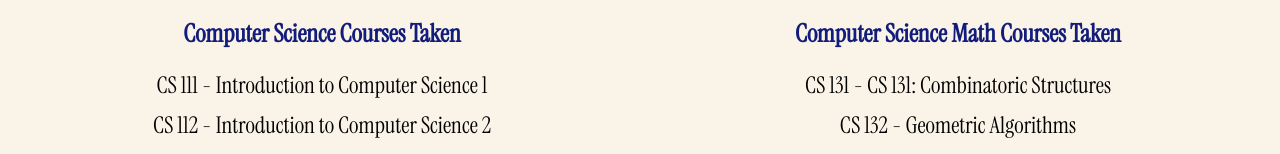
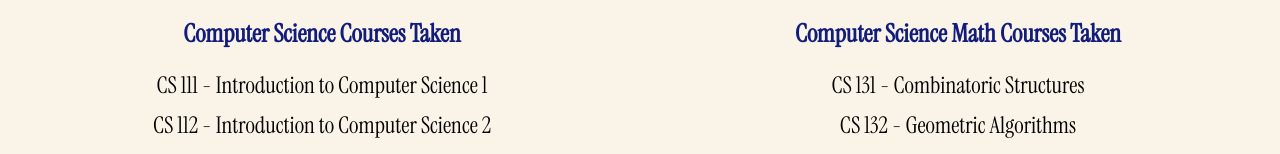
Before and after one commit to perlards/website, a React (Vite) app in the folder frontend/: page /classes in a window 1280 px wide. Shown: the part 484-638 px from the top of the page. Built offline with nearby package versions, Linux system fonts and the light colour scheme; a web font is replaced by a local one.

Commit message:
fixed typo

```diff
--- a/frontend/src/components/classes/classes.jsx
+++ b/frontend/src/components/classes/classes.jsx
@@ -16,7 +16,7 @@ function Classes() {
     <div className = "class-column">
     <h3>Computer Science Math Courses Taken</h3>
     <ul>
-    <li>CS 131 - CS 131: Combinatoric Structures</li>
+    <li> CS 131 -  Combinatoric Structures</li>
         <li>CS 132 - Geometric Algorithms</li>
         <li>CS 237 - Probability In Computing</li>
     </ul>
```
